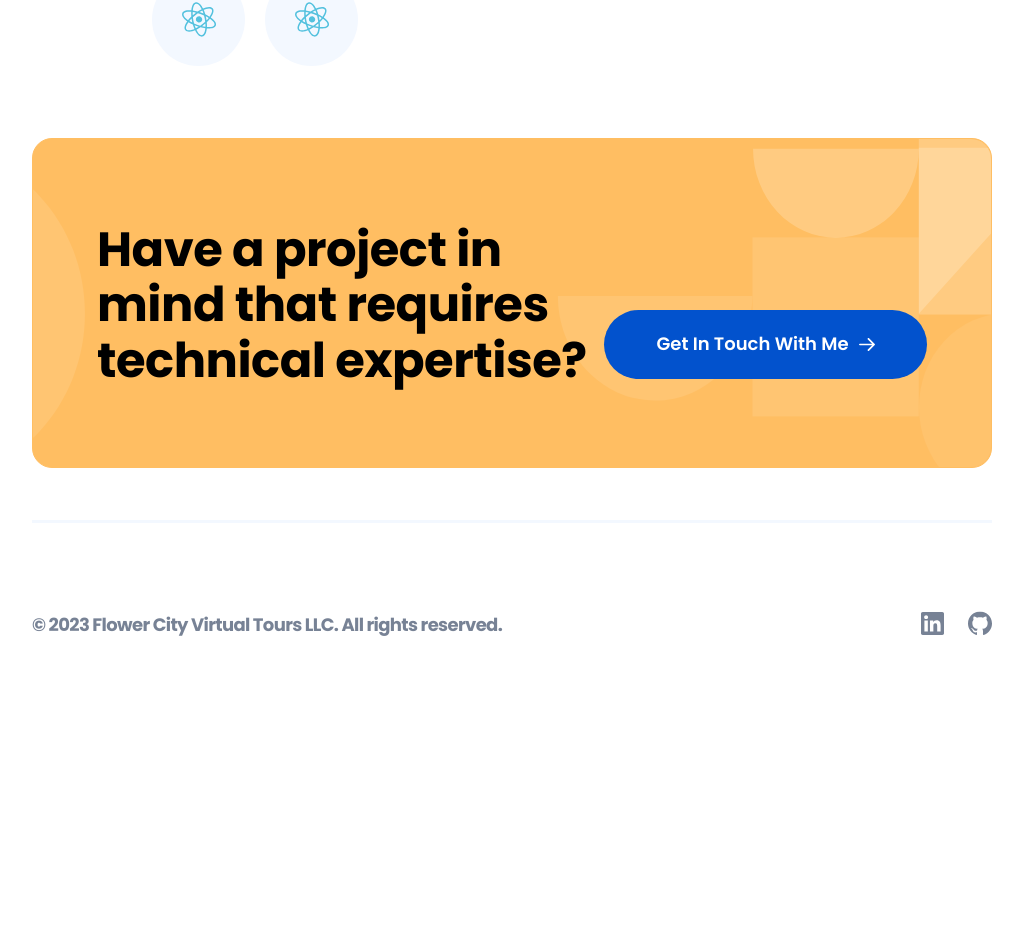
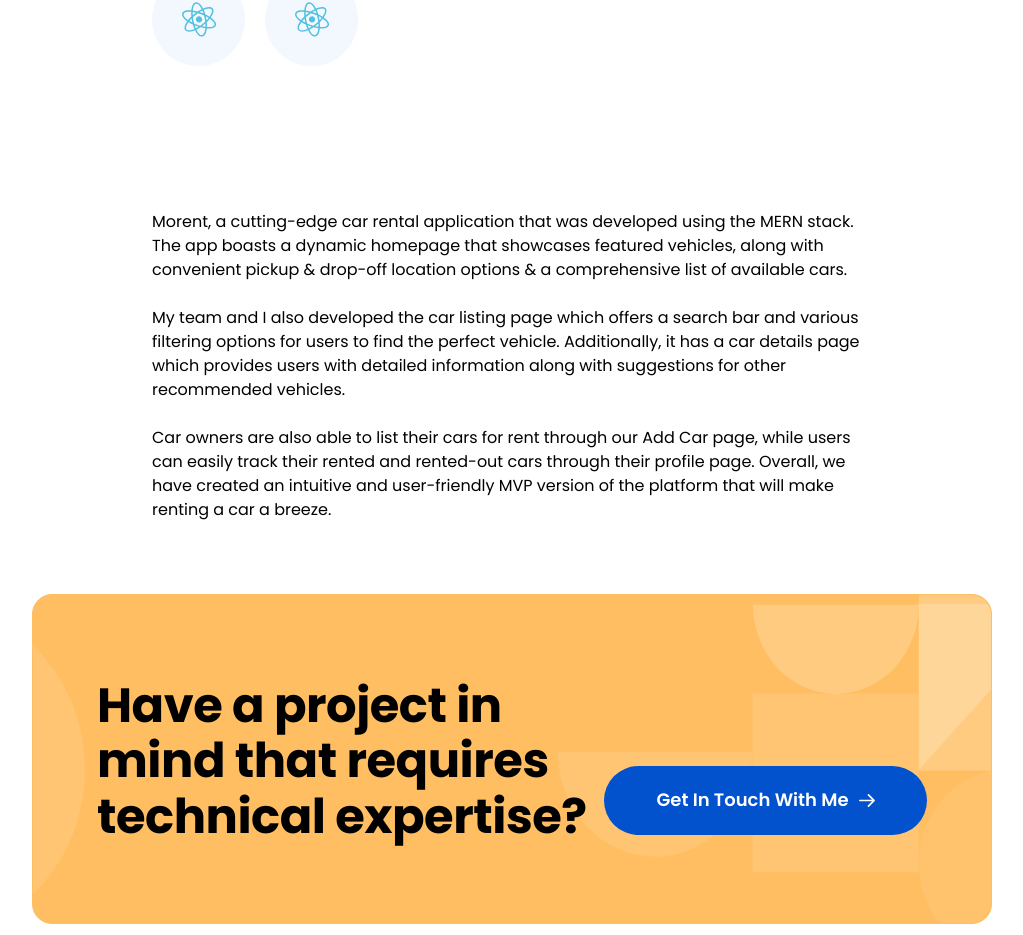
Before and after one commit to austinmargarone/portfolio, a Next.js app: page /projects in a window 1280 px wide. Shown: the part 1404-2339 px from the top of the page, without its empty margins (128-1151 px from the left). Before the commit the page ends 2100 px from the top, so only its background shows below. Built offline with nearby package versions, Linux system fonts and the light colour scheme.

Commit message:
feat: Section p5

```diff
--- a/app/globals.css
+++ b/app/globals.css
@@ -533,4 +533,22 @@
     line-height: 105%; /* 1.8375rem */
     letter-spacing: -0.00875rem;
   }
+
+  .p4 {
+    display: flex;
+    padding: 2.25rem 1.5rem;
+    flex-direction: column;
+    justify-content: center;
+    align-items: center;
+    gap: 0.625rem;
+  }
+
+  .p4lg {
+    display: flex;
+    padding: 4.5rem 17.5rem;
+    flex-direction: column;
+    justify-content: center;
+    align-items: center;
+    gap: 0.625rem;
+  }
 }
--- a/app/projects/page.tsx
+++ b/app/projects/page.tsx
@@ -68,7 +68,28 @@ const page = () => {
             <SkillTile />
           </div>
         </section>
-        <section></section>
+        <section className="p4 md:p4lg">
+          <p>
+            Morent, a cutting-edge car rental application that was developed
+            using the MERN stack. The app boasts a dynamic homepage that
+            showcases featured vehicles, along with convenient pickup & drop-off
+            location options & a comprehensive list of available cars.
+            <br />
+            <br />
+            My team and I also developed the car listing page which offers a
+            search bar and various filtering options for users to find the
+            perfect vehicle. Additionally, it has a car details page which
+            provides users with detailed information along with suggestions for
+            other recommended vehicles.
+            <br />
+            <br />
+            Car owners are also able to list their cars for rent through our Add
+            Car page, while users can easily track their rented and rented-out
+            cars through their profile page. Overall, we have created an
+            intuitive and user-friendly MVP version of the platform that will
+            make renting a car a breeze.
+          </p>
+        </section>
         <section></section>
         <section></section>
         <section></section>
```
